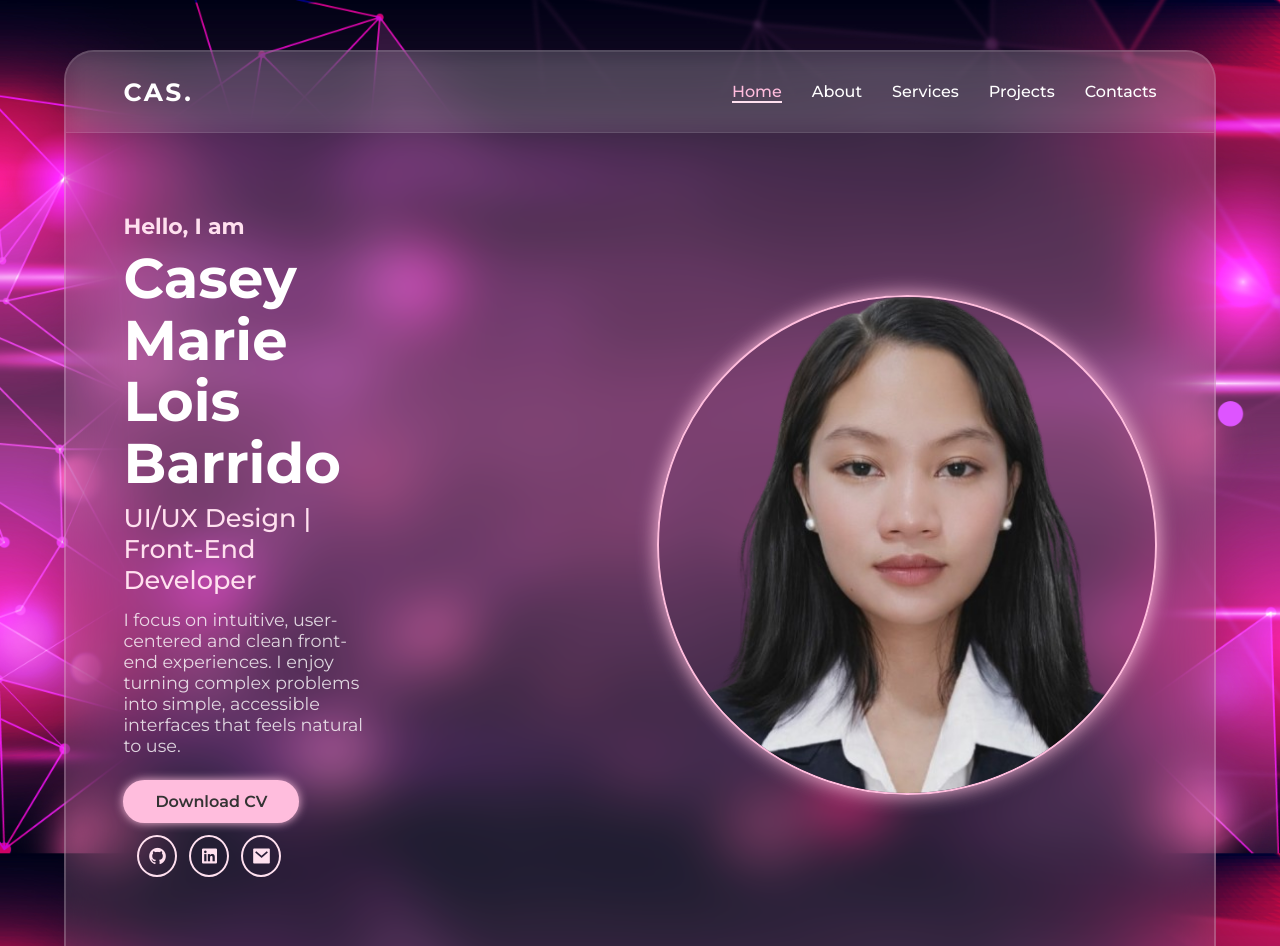
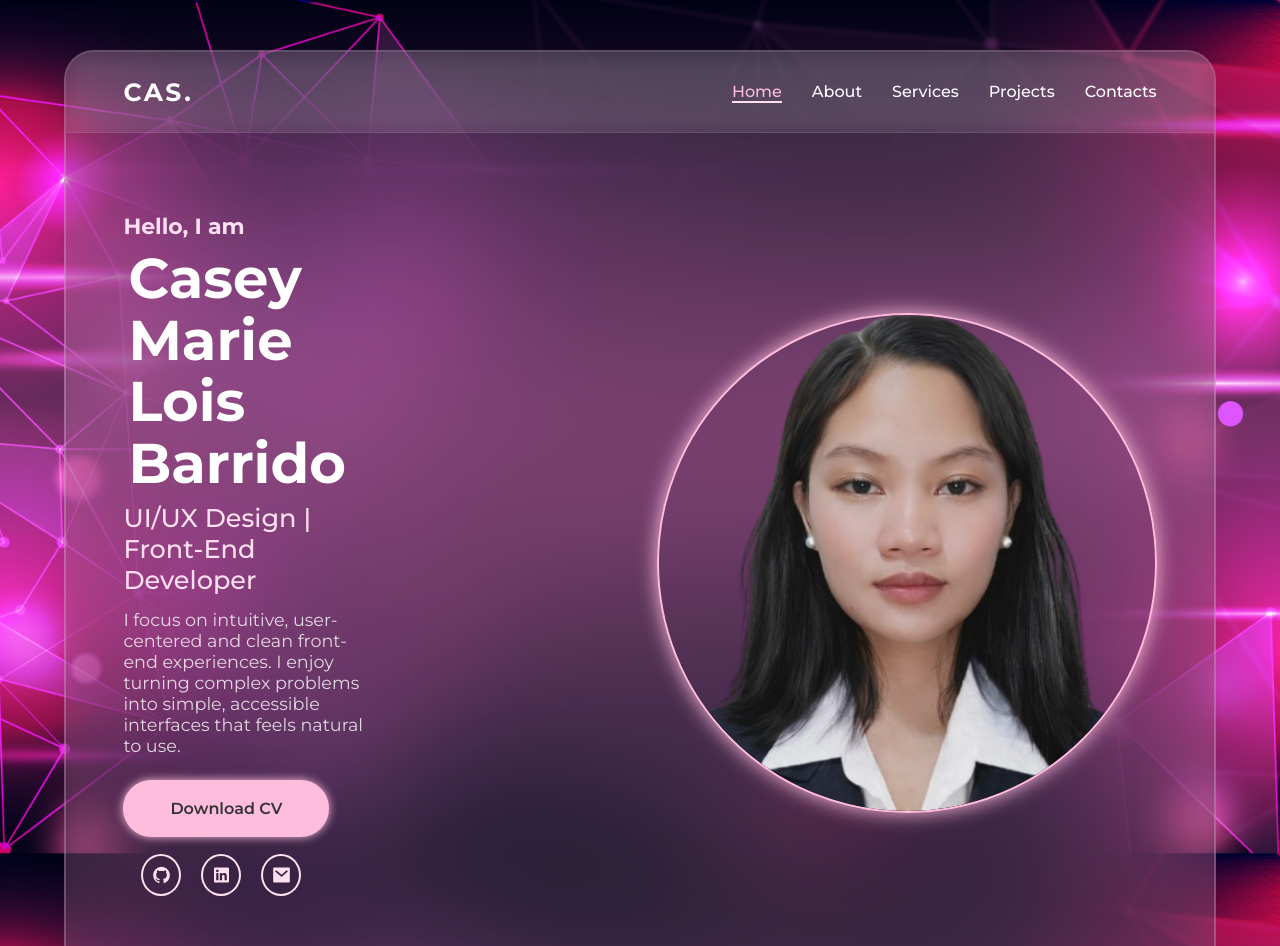
Before and after one commit to csymrls/portfolioV1, a React (Vite) app: page / in a window 1280 px wide. Shown: the top 946 px of the page. Built offline with nearby package versions, Linux system fonts and the light colour scheme.

Commit message:
Update Portfolio

```diff
--- a/src/App.css
+++ b/src/App.css
@@ -38,7 +38,7 @@
     background: rgba(255, 255, 255, .1);
     border: 2px solid rgba(255, 255, 255, .2);
     border-radius: 30px;
-    backdrop-filter: blur(30px);
+    backdrop-filter: blur(70px);
     -webkit-backdrop-filter: blur(30px);
     overflow: hidden;
     animation: zoom-in 1s ease forwards;
@@ -137,12 +137,12 @@
   }
 
   .home-detail h4 { font-size: 22px; color: var(--pink-light); }
-  .home-detail h1 { font-size: clamp(2rem, 5vw, 3.5rem); line-height: 1.1; margin: 8px 0; }
+  .home-detail h1 { font-size: clamp(2rem, 5vw, 3.5rem); line-height: 1.1; margin: 8px 5px; }
   .home-detail h2 { font-size: clamp(1rem, 2.5vw, 1.6rem); font-weight: 500; color: var(--pink-light); }
   .home-detail p  { font-size: clamp(0.9rem, 1.5vw, 1.1rem); margin: 14px 0 24px; color: rgba(255,255,255,.8); max-width: 52ch; }
 
   .download-social {
-    display: flex;
+    display: center;
     align-items: center;
     flex-wrap: wrap;
     gap: 12px;
@@ -150,7 +150,7 @@
 
   .button {
     display: inline-block;
-    padding: 10px 30px;
+    padding: 17px 45px;
     background: var(--pink);
     border: 2px solid var(--pink);
     border-radius: 40px;
@@ -176,7 +176,7 @@
     font-size: 20px;
     color: var(--pink-light);
     text-decoration: none;
-    margin: 0 6px;
+    margin: 17px 10px;
     transition: .5s;
   }
   .social-icons a:hover {
@@ -185,9 +185,13 @@
     color: #333;
   }
 
-  .home-img { flex-shrink: 0; }
+  .home-img {
+    display: center;
+    justify-content: center;
+    line-height: 0;
+  }
   .img-box {
-    position: relative;
+    position: center;
     width: 500px;
     height: 500px;
     border: 2px solid var(--pink);
@@ -195,11 +199,13 @@
     box-shadow: 0 0 20px var(--pink);
     overflow: hidden;
     margin-left: 15rem;
+    backdrop-filter: blur(10px);
 
   }
   .img-box img {
-    position: auto;
-    top: 20px;
+    display: center;
+    height: 100%;
+    border-radius: 50%;
     display: block;
     width: 100%;
     object-fit: cover;
```
